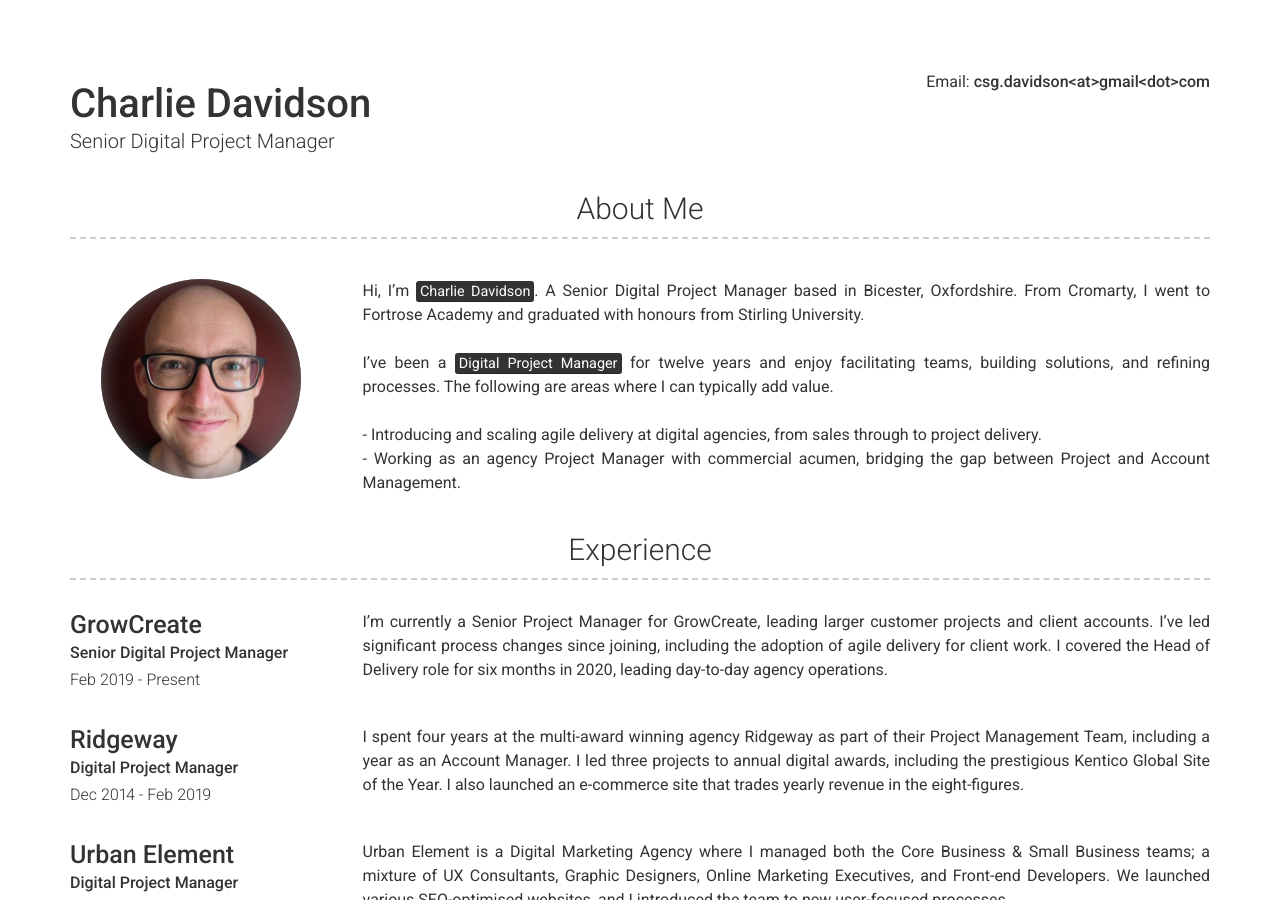
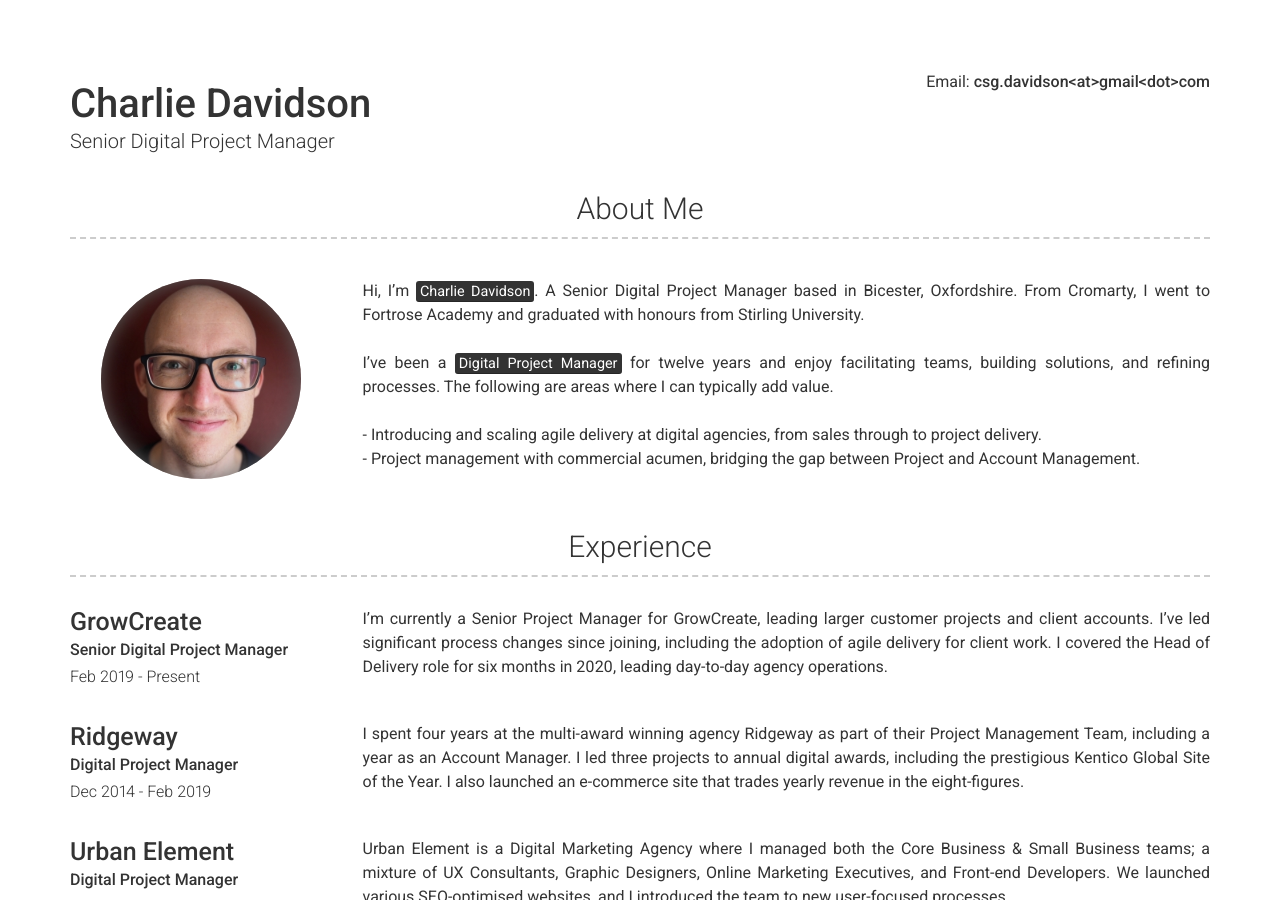
Before and after one commit to csgdavidson/Charlie-Davidson2, a Jekyll site: the page built from index.md, in a window 1280 px wide and 900 px high. Built offline with Jekyll 4.4.1, drawn with Linux system fonts in a browser that asks for light colours; nearby versions of some CDN libraries.

Commit message:
Update _config.yml

```diff
--- a/_config.yml
+++ b/_config.yml
@@ -21,7 +21,7 @@ about_content:
   Hi, I'm <mark>Charlie Davidson</mark>. A Senior Digital Project Manager based in Bicester, Oxfordshire. From Cromarty, I went to Fortrose Academy and graduated with honours from Stirling University.<br><br>
   I've been a <mark>Digital Project Manager</mark> for twelve years and enjoy facilitating teams, building solutions, and refining processes. The following are areas where I can typically add value.<br><br>
     - Introducing and scaling agile delivery at digital agencies, from sales through to project delivery.<br>
-    - Working as an agency Project Manager with commercial acumen, bridging the gap between Project and Account Management.
+    - Project management with commercial acumen, bridging the gap between Project and Account Management.
 
 # Projects Section
 projects_title: Certifications
```
